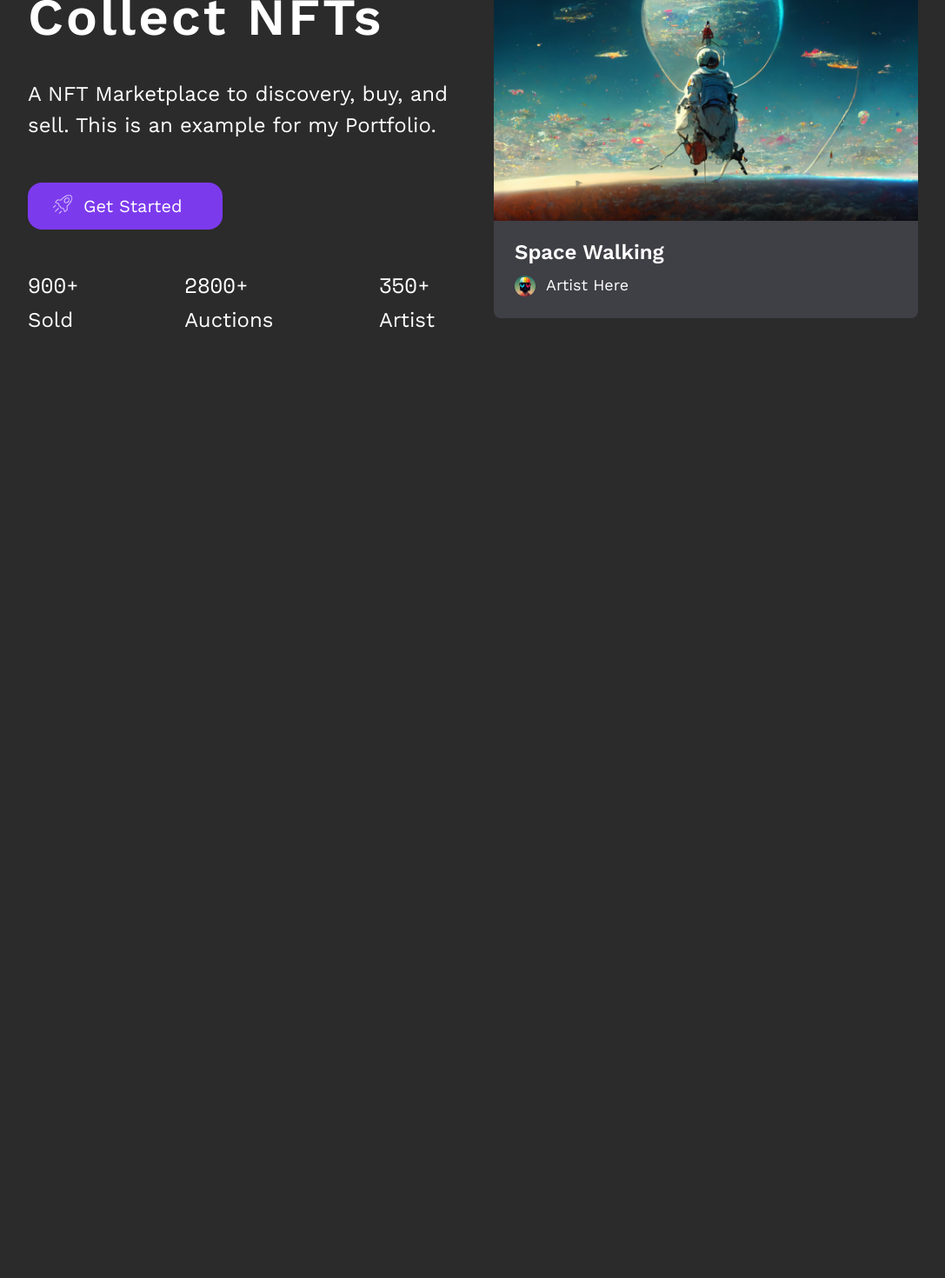
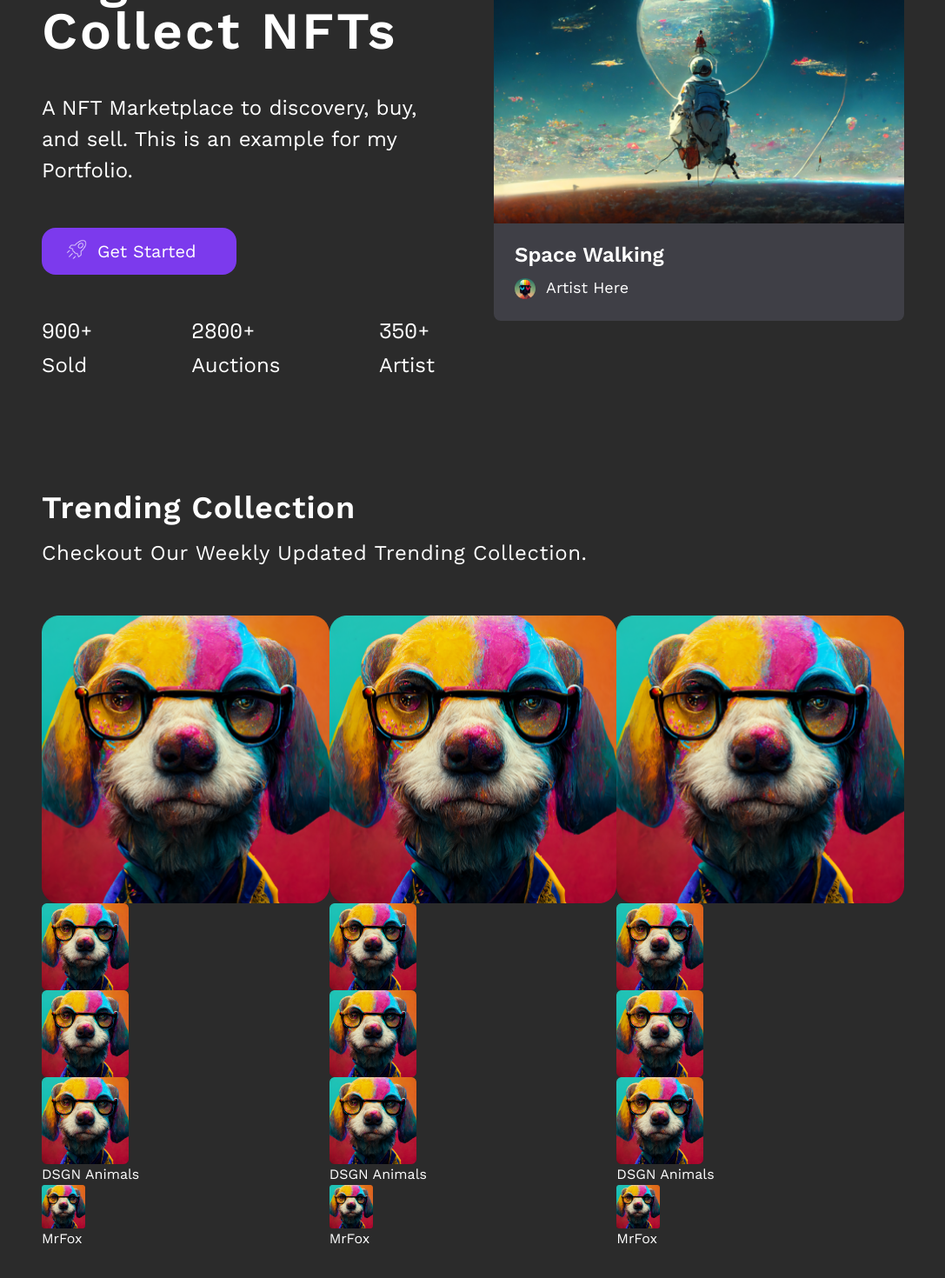
Before and after one commit to kingkwongsta/nft-marketplace, a Next.js app: page / in a window 1280 px wide. Shown: the part 258-1728 px from the top of the page at 87% size, without its empty margins (96-1183 px from the left). Before the commit the page ends 800 px from the top, so only its background shows below. Built offline with nearby package versions, Linux system fonts and the light colour scheme.

Commit message:
tailwind styling for trending component

```diff
--- a/components/hero.jsx
+++ b/components/hero.jsx
@@ -6,12 +6,12 @@ import artistIcon from "../public/images/Artist Icon Placeholder.png";
 
 export default function Hero() {
   return (
-    <div className="hero flex m-32">
+    <div className="hero flex mt-36 mx-36 mb-20">
       <div className="hero-left flex-auto basis-1/2 mr-12">
         <h1 className="text-6xl font-semibold tracking-wider leading-none mb-10">
           Discover Digital Art & Collect NFTs
         </h1>
-        <h3 className="text-2xl mb-12 leading-normal">
+        <h3 className="text-2xl mb-12 font-normal leading-normal">
           A NFT Marketplace to discovery, buy, and sell. This is an example for
           my Portfolio.
         </h3>
--- a/components/trending.jsx
+++ b/components/trending.jsx
@@ -9,28 +9,18 @@ export default function Trending() {
   function renderTrendingCards() {
     const trendingCardElements = [1, 2, 3];
     return trendingCardElements.map(() => {
-      return (
-        <Col sm={4}>
-          <TrendingCard />
-        </Col>
-      );
+      return <TrendingCard />;
     });
   }
   return (
-    <div className="trending">
-      <h2 className={styles.title}>Trending Collection</h2>
-      <h3 className={styles.desc}>
+    <div className="trending mt-32 mx-36 mb-16">
+      <h2 className="text-4xl font-semibold tracking-wide mb-4">
+        Trending Collection
+      </h2>
+      <h3 className="text-2xl font-normal tracking-wide mb-14">
         Checkout Our Weekly Updated Trending Collection.
       </h3>
-      {/* <div className="trending-collection">
-        <Row>{renderTrendingCards()}</Row>
-      </div> */}
-      <div
-        className="trending-collection"
-        style={{ margin: 0, padding: 0, width: 1050 }}
-      >
-        <Row>{renderTrendingCards()}</Row>
-      </div>
+      <div className="trending-collection flex">{renderTrendingCards()}</div>
     </div>
   );
 }
--- a/pages/index.js
+++ b/pages/index.js
@@ -22,7 +22,7 @@ export default function Home() {
       <main>
         {/* <Navigation /> */}
         <Hero />
-        {/* <Trending /> */}
+        <Trending />
       </main>
     </>
   );
```
